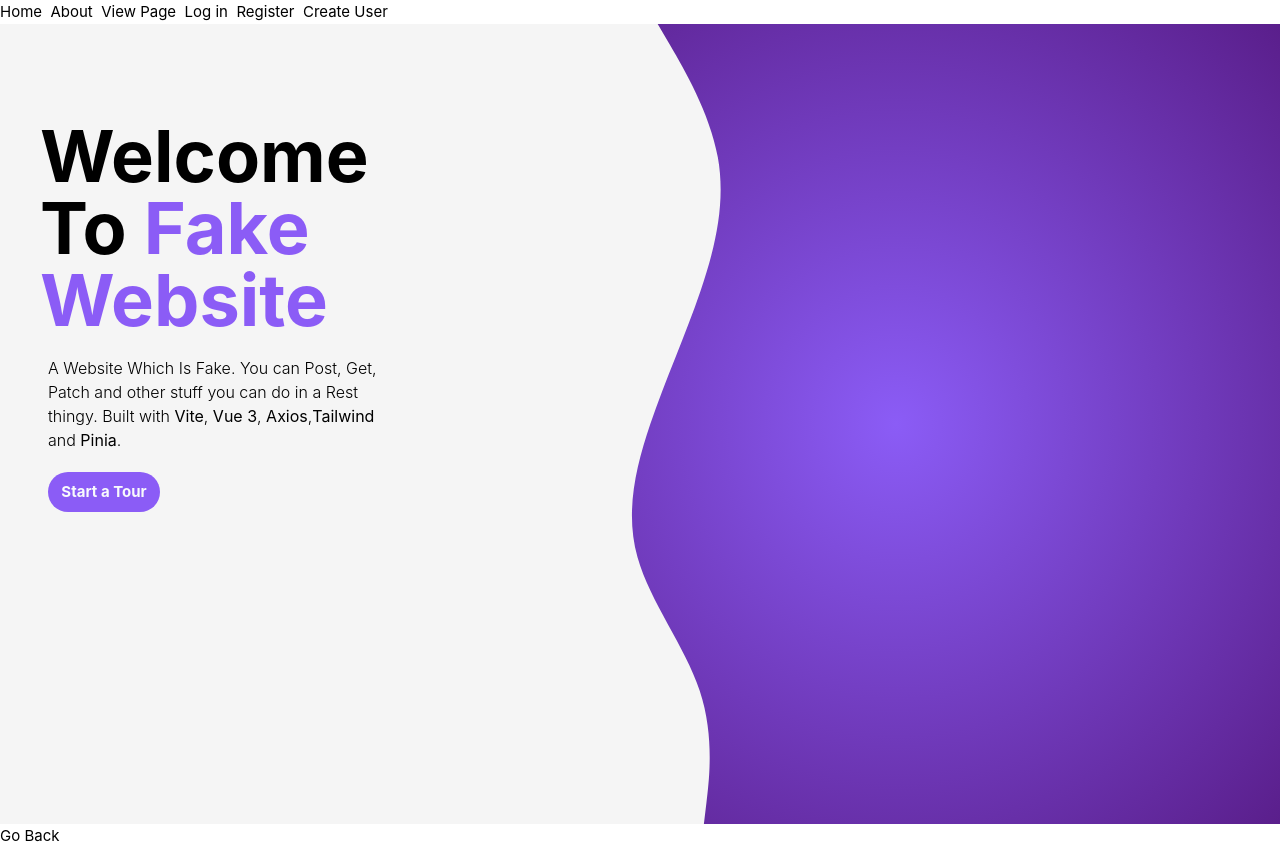
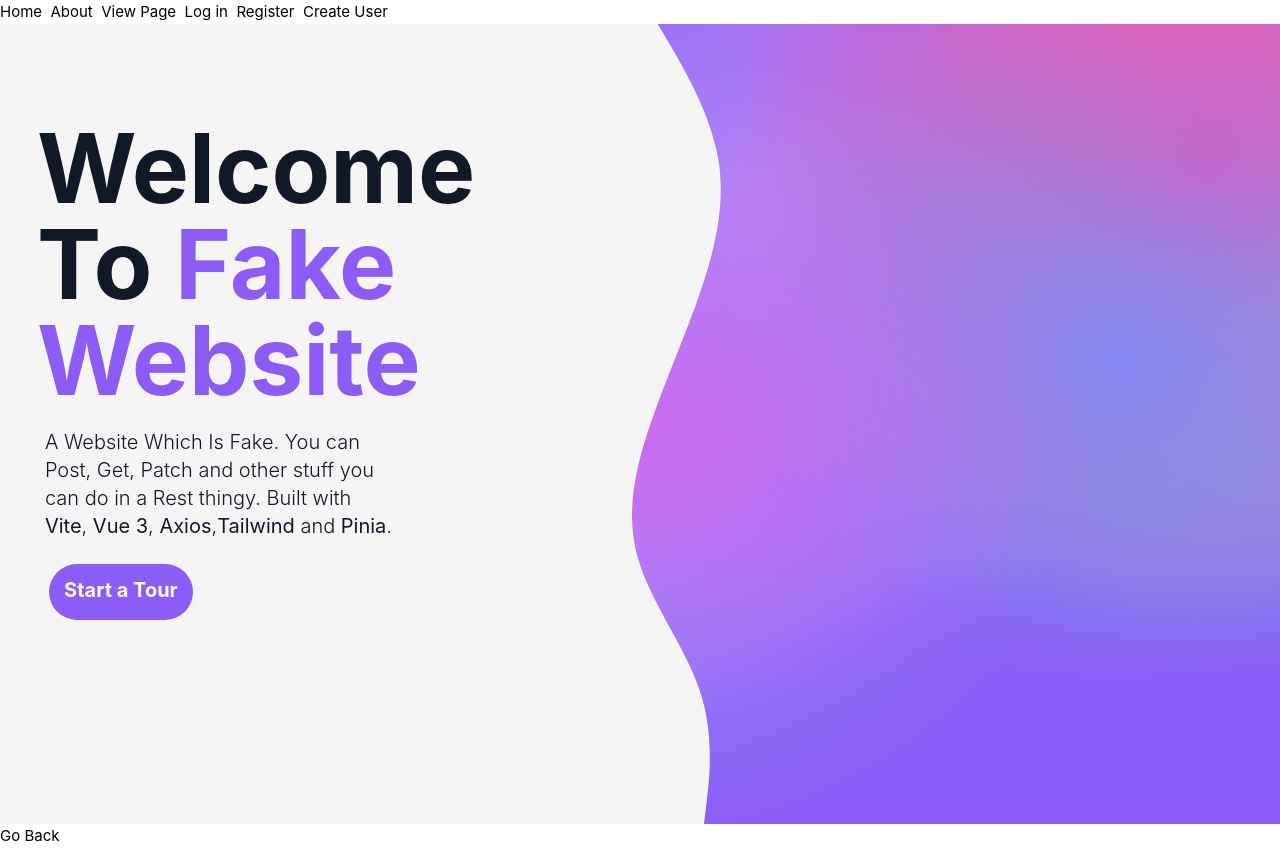
Before and after one commit to LueKely/Fake-Website, a Vue app: page / in a window 1280 px wide. Built offline with nearby package versions, Linux system fonts and the light colour scheme.

Commit message:
added gradient

```diff
--- a/src/views/HomeView.vue
+++ b/src/views/HomeView.vue
@@ -6,19 +6,19 @@
 		<div
 			class="bg-neutral-100 w-2/5 h-9/12 py-4 px-10 flex flex-col items-center"
 		>
-			<div class="flex flex-col items-start mt-20">
-				<h1 class="text-7xl font-bold">
+			<div class="flex flex-col text-gray-900 items-start mt-20">
+				<h1 class="text-8xl font-bold">
 					Welcome To <span class="text-violet-500 font-bold">Fake Website</span>
 				</h1>
 
-				<p class="text-base w-4/5 font-light mt-5 ml-2">
+				<p class="text-xl w-4/5 font-light mt-5 ml-2">
 					A Website Which Is Fake. You can Post, Get, Patch and other stuff you
-					can do in a Rest thingy. Built with <b>Vite</b>, <b> Vue 3</b>,
-					<b> Axios</b>,<b>Tailwind</b> and <b>Pinia</b>.
+					can do in a Rest thingy. Built with <b class="">Vite</b>,
+					<b> Vue 3</b>, <b> Axios</b>,<b>Tailwind</b> and <b>Pinia</b>.
 				</p>
 				<div>
 					<button
-						class="mt-5 ml-2 font-base duration-100 bg-violet-500 font-bold text-slate-50 w-28 h-10 rounded-full transition ease-in hover:bg-neutral-100 hover:text-violet-500 hover:border-2 hover:border-violet-500 active:scale-90"
+						class="mt-6 ml-3 pb-1 font-base duration-100 bg-violet-500 font-bold text-slate-50 w-36 h-14 text-xl text-center rounded-full transition ease-in hover:bg-neutral-100 hover:text-violet-500 hover:border-2 hover:border-violet-500 active:scale-90"
 					>
 						Start a Tour
 					</button>
@@ -27,9 +27,11 @@
 		</div>
 		<!-- Picture -->
 
-		<div class="w-3/5 h-9/12 bg-WaveColor flex m-0">
+		<div
+			class="w-3/5 h-9/12 bg-WaveColor bg-violet-500 flex m-0 bg-right-bottom bg-origin-border"
+		>
 			<!-- svg -->
-			<div class="h-full w-2/5 bg-wave bg-no-repeat bg-cover"></div>
+			<div class="h-full w-5/12 bg-wave bg-no-repeat bg-cover"></div>
 		</div>
 	</div>
 </template>
--- a/tailwind.config.js
+++ b/tailwind.config.js
@@ -6,7 +6,7 @@ module.exports = {
 			backgroundImage: {
 				wave: "url('./src/assets/wave.svg')",
 				WaveColor:
-					'radial-gradient(75% 75% at 50% 50%, #8b5cf6 0%, #581c87 98%);',
+					'radial-gradient(at 18% 52%, hsla(283,81%,68%,1) 0px, transparent 50%),radial-gradient(at 79% 42%, hsla(239,81%,74%,1) 0px, transparent 50%),radial-gradient(at 90% 18%, hsla(317,72%,61%,1) 0px, transparent 50%),radial-gradient(at 32% 25%, hsla(264,86%,75%,1) 0px, transparent 50%),radial-gradient(at 2% 61%, hsla(240,95%,79%,1) 0px, transparent 50%),radial-gradient(at 92% 34%, hsla(166,88%,67%,1) 0px, transparent 50%),radial-gradient(at 87% 2%, hsla(321,74%,63%,1) 0px, transparent 50%);',
 				tite: '#f2e8e5',
 			},
 		},
```
